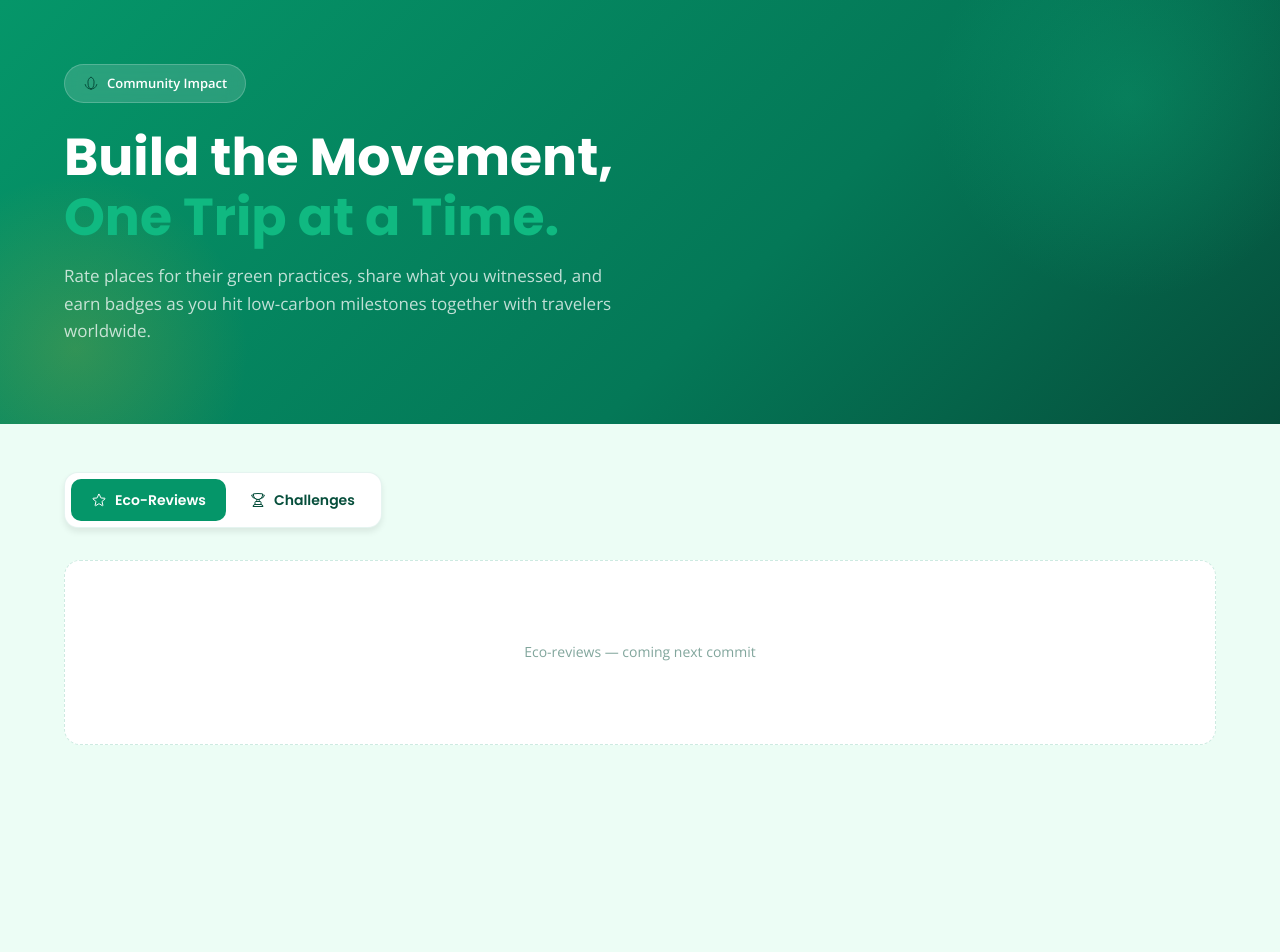
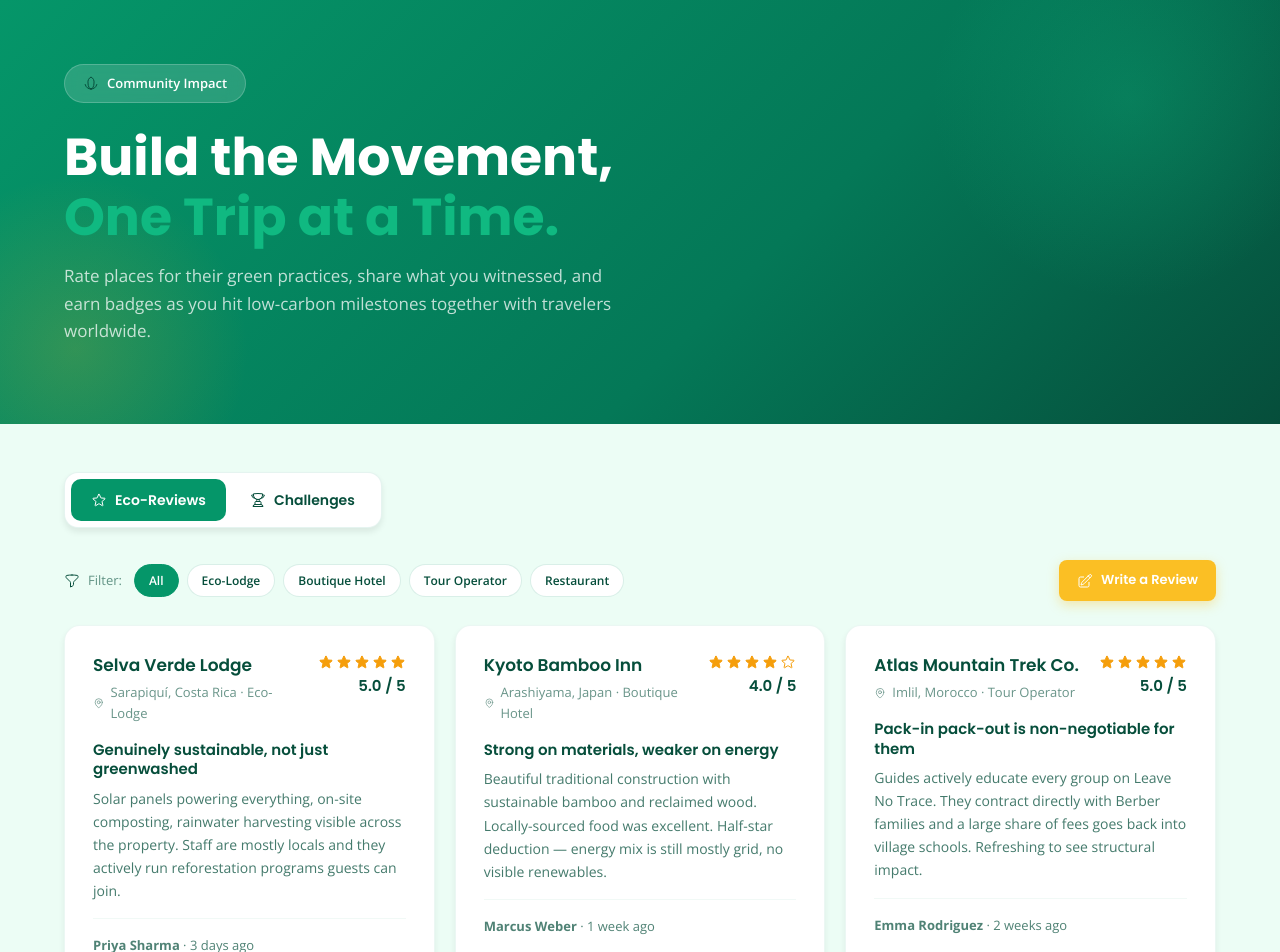
Before and after one commit to Heng-Yi-Kang/Terratrace, a Next.js app in the folder frontend/: page /community in a window 1280 px wide. Shown: the top 952 px of the page. Before the commit the page ends 841 px from the top, so only its background shows below. Built offline with nearby package versions, Linux system fonts and the light colour scheme.

Commit message:
feat: added eco-reviews list with filtering

```diff
--- a/frontend/src/app/community/page.tsx
+++ b/frontend/src/app/community/page.tsx
@@ -10,8 +10,8 @@ const LeafIcon = ({ className = 'w-5 h-5' }: { className?: string }) => (
   </svg>
 );
 
-const StarIcon = ({ className = 'w-5 h-5' }: { className?: string }) => (
-  <svg xmlns="http://www.w3.org/2000/svg" viewBox="0 0 24 24" fill="none" stroke="currentColor" strokeWidth={1.5} className={className}>
+const StarIcon = ({ filled = false, className = 'w-5 h-5' }: { filled?: boolean; className?: string }) => (
+  <svg xmlns="http://www.w3.org/2000/svg" viewBox="0 0 24 24" fill={filled ? 'currentColor' : 'none'} stroke="currentColor" strokeWidth={1.5} className={className}>
     <path strokeLinecap="round" strokeLinejoin="round" d="M11.48 3.499a.562.562 0 011.04 0l2.125 5.111a.563.563 0 00.475.345l5.518.442c.499.04.701.663.321.988l-4.204 3.602a.563.563 0 00-.182.557l1.285 5.385a.562.562 0 01-.84.61l-4.725-2.885a.563.563 0 00-.586 0L6.982 20.54a.562.562 0 01-.84-.61l1.285-5.386a.562.562 0 00-.182-.557l-4.204-3.602a.563.563 0 01.321-.988l5.518-.442a.563.563 0 00.475-.345L11.48 3.5z" />
   </svg>
 );
@@ -19,6 +19,25 @@ const StarIcon = ({ className = 'w-5 h-5' }: { className?: string }) => (
 const TrophyIcon = ({ className = 'w-5 h-5' }: { className?: string }) => (
   <svg xmlns="http://www.w3.org/2000/svg" fill="none" viewBox="0 0 24 24" strokeWidth={1.5} stroke="currentColor" className={className}>
     <path strokeLinecap="round" strokeLinejoin="round" d="M16.5 18.75h-9m9 0a3 3 0 013 3h-15a3 3 0 013-3m9 0v-3.375c0-.621-.503-1.125-1.125-1.125h-.871M7.5 18.75v-3.375c0-.621.504-1.125 1.125-1.125h.872m5.007 0H9.497m5.007 0a7.454 7.454 0 01-.982-3.172M9.497 14.25a7.454 7.454 0 00.981-3.172M5.25 4.236c-.982.143-1.954.317-2.916.52A6.003 6.003 0 007.73 9.728M5.25 4.236V4.5c0 2.108.966 3.99 2.48 5.228M5.25 4.236V2.721C7.456 2.41 9.71 2.25 12 2.25c2.291 0 4.545.16 6.75.47v1.516M7.73 9.728a6.726 6.726 0 002.748 1.35m8.272-6.842V4.5c0 2.108-.966 3.99-2.48 5.228m2.48-5.492a46.32 46.32 0 012.916.52 6.003 6.003 0 01-5.395 4.972m0 0a6.726 6.726 0 01-2.749 1.35m0 0a6.772 6.772 0 01-3.044 0" />
+  </svg>
+);
+
+const MapPinIcon = ({ className = 'w-4 h-4' }: { className?: string }) => (
+  <svg xmlns="http://www.w3.org/2000/svg" fill="none" viewBox="0 0 24 24" strokeWidth={1.5} stroke="currentColor" className={className}>
+    <path strokeLinecap="round" strokeLinejoin="round" d="M15 10.5a3 3 0 11-6 0 3 3 0 016 0z" />
+    <path strokeLinecap="round" strokeLinejoin="round" d="M19.5 10.5c0 7.142-7.5 11.25-7.5 11.25S4.5 17.642 4.5 10.5a7.5 7.5 0 1115 0z" />
+  </svg>
+);
+
+const FilterIcon = ({ className = 'w-4 h-4' }: { className?: string }) => (
+  <svg xmlns="http://www.w3.org/2000/svg" fill="none" viewBox="0 0 24 24" strokeWidth={1.5} stroke="currentColor" className={className}>
+    <path strokeLinecap="round" strokeLinejoin="round" d="M12 3c2.755 0 5.455.232 8.083.678.533.09.917.556.917 1.096v1.044a2.25 2.25 0 01-.659 1.591l-5.432 5.432a2.25 2.25 0 00-.659 1.591v2.927a2.25 2.25 0 01-1.244 2.013L9.75 21v-6.568a2.25 2.25 0 00-.659-1.591L3.659 7.409A2.25 2.25 0 013 5.818V4.774c0-.54.384-1.006.917-1.096A48.32 48.32 0 0112 3z" />
+  </svg>
+);
+
+const PencilIcon = ({ className = 'w-4 h-4' }: { className?: string }) => (
+  <svg xmlns="http://www.w3.org/2000/svg" fill="none" viewBox="0 0 24 24" strokeWidth={1.5} stroke="currentColor" className={className}>
+    <path strokeLinecap="round" strokeLinejoin="round" d="M16.862 4.487l1.687-1.688a1.875 1.875 0 112.652 2.652L10.582 16.07a4.5 4.5 0 01-1.897 1.13L6 18l.8-2.685a4.5 4.5 0 011.13-1.897l8.932-8.931zm0 0L19.5 7.125M18 14v4.75A2.25 2.25 0 0115.75 21H5.25A2.25 2.25 0 013 18.75V8.25A2.25 2.25 0 015.25 6H10" />
   </svg>
 );
 
@@ -113,7 +132,178 @@ const TabSwitcher = ({ active, onChange }: { active: Tab; onChange: (t: Tab) =>
   </div>
 );
 
-// ─── Empty placeholder ────────────────────────────────────────────────────────
+// ─── Reviews ──────────────────────────────────────────────────────────────────
+
+type Review = {
+  id: number;
+  location: string;
+  city: string;
+  country: string;
+  category: string;
+  rating: number;
+  reviewer: string;
+  date: string;
+  title: string;
+  body: string;
+};
+
+const reviews: Review[] = [
+  {
+    id: 1,
+    location: 'Selva Verde Lodge',
+    city: 'Sarapiquí', country: 'Costa Rica',
+    category: 'Eco-Lodge', rating: 5,
+    reviewer: 'Priya Sharma', date: '3 days ago',
+    title: 'Genuinely sustainable, not just greenwashed',
+    body: 'Solar panels powering everything, on-site composting, rainwater harvesting visible across the property. Staff are mostly locals and they actively run reforestation programs guests can join.',
+  },
+  {
+    id: 2,
+    location: 'Kyoto Bamboo Inn',
+    city: 'Arashiyama', country: 'Japan',
+    category: 'Boutique Hotel', rating: 4,
+    reviewer: 'Marcus Weber', date: '1 week ago',
+    title: 'Strong on materials, weaker on energy',
+    body: 'Beautiful traditional construction with sustainable bamboo and reclaimed wood. Locally-sourced food was excellent. Half-star deduction — energy mix is still mostly grid, no visible renewables.',
+  },
+  {
+    id: 3,
+    location: 'Atlas Mountain Trek Co.',
+    city: 'Imlil', country: 'Morocco',
+    category: 'Tour Operator', rating: 5,
+    reviewer: 'Emma Rodriguez', date: '2 weeks ago',
+    title: 'Pack-in pack-out is non-negotiable for them',
+    body: 'Guides actively educate every group on Leave No Trace. They contract directly with Berber families and a large share of fees goes back into village schools. Refreshing to see structural impact.',
+  },
+  {
+    id: 4,
+    location: 'Floating Reed Restaurant',
+    city: 'Puno', country: 'Peru',
+    category: 'Restaurant', rating: 4,
+    reviewer: 'James Okafor', date: '3 weeks ago',
+    title: 'Hyper-local sourcing done right',
+    body: 'Everything on the menu was caught or grown within a few kilometers of Lake Titicaca. Owned and run by a Uros family. The only reason it isn\u2019t five stars is the single-use plastic for takeaway.',
+  },
+];
+
+const StarRating = ({ rating }: { rating: number }) => (
+  <div style={{ display: 'inline-flex', gap: '2px', color: '#F59E0B' }}>
+    {[1, 2, 3, 4, 5].map(i => <StarIcon key={i} filled={i <= rating} className="w-4 h-4" />)}
+  </div>
+);
+
+const ReviewCard = ({ review }: { review: Review }) => (
+  <article style={{
+    background: 'white', borderRadius: '16px', padding: '28px',
+    boxShadow: '0 4px 6px rgba(0,0,0,0.07)',
+    border: '1px solid rgba(5,150,105,0.08)',
+  }}>
+    <div style={{
+      display: 'flex', justifyContent: 'space-between',
+      alignItems: 'flex-start', gap: '16px', marginBottom: '16px',
+    }}>
+      <div style={{ flex: 1, minWidth: 0 }}>
+        <h3 style={{ fontFamily: 'Poppins, sans-serif', fontWeight: 600, fontSize: '17px', color: '#064E3B', marginBottom: '6px' }}>
+          {review.location}
+        </h3>
+        <div style={{ display: 'flex', alignItems: 'center', gap: '6px', color: '#064E3B', opacity: 0.6 }}>
+          <MapPinIcon className="w-3 h-3" />
+          <span style={{ fontFamily: 'Open Sans, sans-serif', fontSize: '13px' }}>
+            {review.city}, {review.country} · {review.category}
+          </span>
+        </div>
+      </div>
+      <div style={{ display: 'flex', flexDirection: 'column', alignItems: 'flex-end', gap: '4px' }}>
+        <StarRating rating={review.rating} />
+        <span style={{ fontFamily: 'Poppins, sans-serif', fontSize: '15px', fontWeight: 600, color: '#064E3B' }}>
+          {review.rating}.0 / 5
+        </span>
+      </div>
+    </div>
+
+    <h4 style={{ fontFamily: 'Poppins, sans-serif', fontWeight: 600, fontSize: '15px', color: '#064E3B', marginBottom: '8px' }}>
+      {review.title}
+    </h4>
+    <p style={{ fontFamily: 'Open Sans, sans-serif', fontSize: '14px', color: '#064E3B', opacity: 0.75, lineHeight: 1.65, marginBottom: '16px' }}>
+      {review.body}
+    </p>
+
+    <div style={{
+      paddingTop: '16px', borderTop: '1px solid rgba(5,150,105,0.08)',
+      fontFamily: 'Open Sans, sans-serif', fontSize: '13px', color: '#064E3B', opacity: 0.7,
+    }}>
+      <strong style={{ color: '#064E3B', opacity: 1 }}>{review.reviewer}</strong> · {review.date}
+    </div>
+  </article>
+);
+
+const ReviewsSection = () => {
+  const [filter, setFilter] = useState('All');
+  const filters = ['All', 'Eco-Lodge', 'Boutique Hotel', 'Tour Operator', 'Restaurant'];
+  const filtered = filter === 'All' ? reviews : reviews.filter(r => r.category === filter);
+
+  return (
+    <div>
+      <div style={{
+        display: 'flex', justifyContent: 'space-between',
+        alignItems: 'center', flexWrap: 'wrap', gap: '16px', marginBottom: '24px',
+      }}>
+        <div style={{ display: 'flex', alignItems: 'center', gap: '8px', flexWrap: 'wrap' }}>
+          <FilterIcon className="w-4 h-4" />
+          <span style={{ fontFamily: 'Open Sans, sans-serif', fontSize: '13px', color: '#064E3B', opacity: 0.6, marginRight: '4px' }}>
+            Filter:
+          </span>
+          {filters.map(f => (
+            <button
+              key={f}
+              onClick={() => setFilter(f)}
+              style={{
+                padding: '6px 14px', borderRadius: '100px',
+                border: '1px solid',
+                borderColor: filter === f ? '#059669' : 'rgba(5,150,105,0.15)',
+                background: filter === f ? '#059669' : 'white',
+                color: filter === f ? 'white' : '#064E3B',
+                fontFamily: 'Open Sans, sans-serif', fontSize: '12px', fontWeight: 600,
+                cursor: 'pointer', transition: 'all 200ms ease',
+              }}
+            >
+              {f}
+            </button>
+          ))}
+        </div>
+
+        <button style={{
+          display: 'flex', alignItems: 'center', gap: '8px',
+          background: '#FBBF24', color: 'white',
+          padding: '10px 18px', borderRadius: '8px', border: 'none',
+          fontFamily: 'Poppins, sans-serif', fontWeight: 600, fontSize: '13px',
+          cursor: 'pointer', boxShadow: '0 4px 12px rgba(251,191,36,0.35)',
+          transition: 'all 200ms ease',
+        }}>
+          <PencilIcon className="w-4 h-4" />
+          Write a Review
+        </button>
+      </div>
+
+      <div style={{
+        display: 'grid',
+        gridTemplateColumns: 'repeat(auto-fit, minmax(360px, 1fr))',
+        gap: '20px',
+      }}>
+        {filtered.map(r => <ReviewCard key={r.id} review={r} />)}
+      </div>
+
+      {filtered.length === 0 && (
+        <div style={{
+          textAlign: 'center', padding: '60px 20px',
+          fontFamily: 'Open Sans, sans-serif', color: '#064E3B', opacity: 0.5,
+        }}>
+          No reviews in this category yet. Be the first to write one!
+        </div>
+      )}
+    </div>
+  );
+};
 
 const EmptyState = ({ label }: { label: string }) => (
   <div style={{
@@ -138,13 +328,10 @@ export default function CommunityImpactPage() {
   return (
     <main style={{ minHeight: '100vh', background: '#ECFDF5' }}>
       <PageHeader />
-
       <section style={{ padding: '48px 24px 96px' }}>
         <div style={{ maxWidth: '1152px', margin: '0 auto' }}>
           <TabSwitcher active={tab} onChange={setTab} />
-          {tab === 'reviews'
-            ? <EmptyState label="Eco-reviews" />
-            : <EmptyState label="Challenges" />}
+          {tab === 'reviews' ? <ReviewsSection /> : <EmptyState label="Challenges" />}
         </div>
       </section>
     </main>
```
